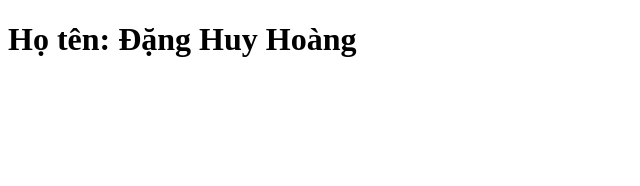
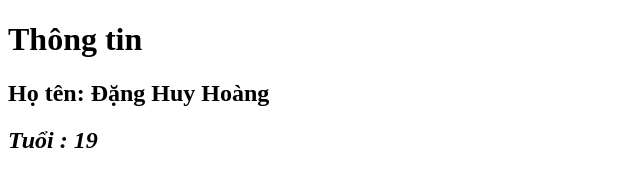
Before and after one commit to HoangDang119763/Study_Web, a plain HTML site: page index.html in a window 1280 px wide. Shown: the whole page, without its empty margins (0-640 px from the left). Drawn offline with Linux system fonts and the light colour scheme.

Commit message:
2nd commit

```diff
--- a/index.html
+++ b/index.html
@@ -6,6 +6,8 @@
     <title>dhh.hocweb</title>
   </head>
   <body>
-    <h1><b>Họ tên: Đặng Huy Hoàng</b></h1>
+    <h1><strong>Thông tin</strong></h1>
+    <h2><strong>Họ tên: Đặng Huy Hoàng</strong></h2>
+    <h2><i>Tuổi : 19</i></h2>
   </body>
 </html>
```
